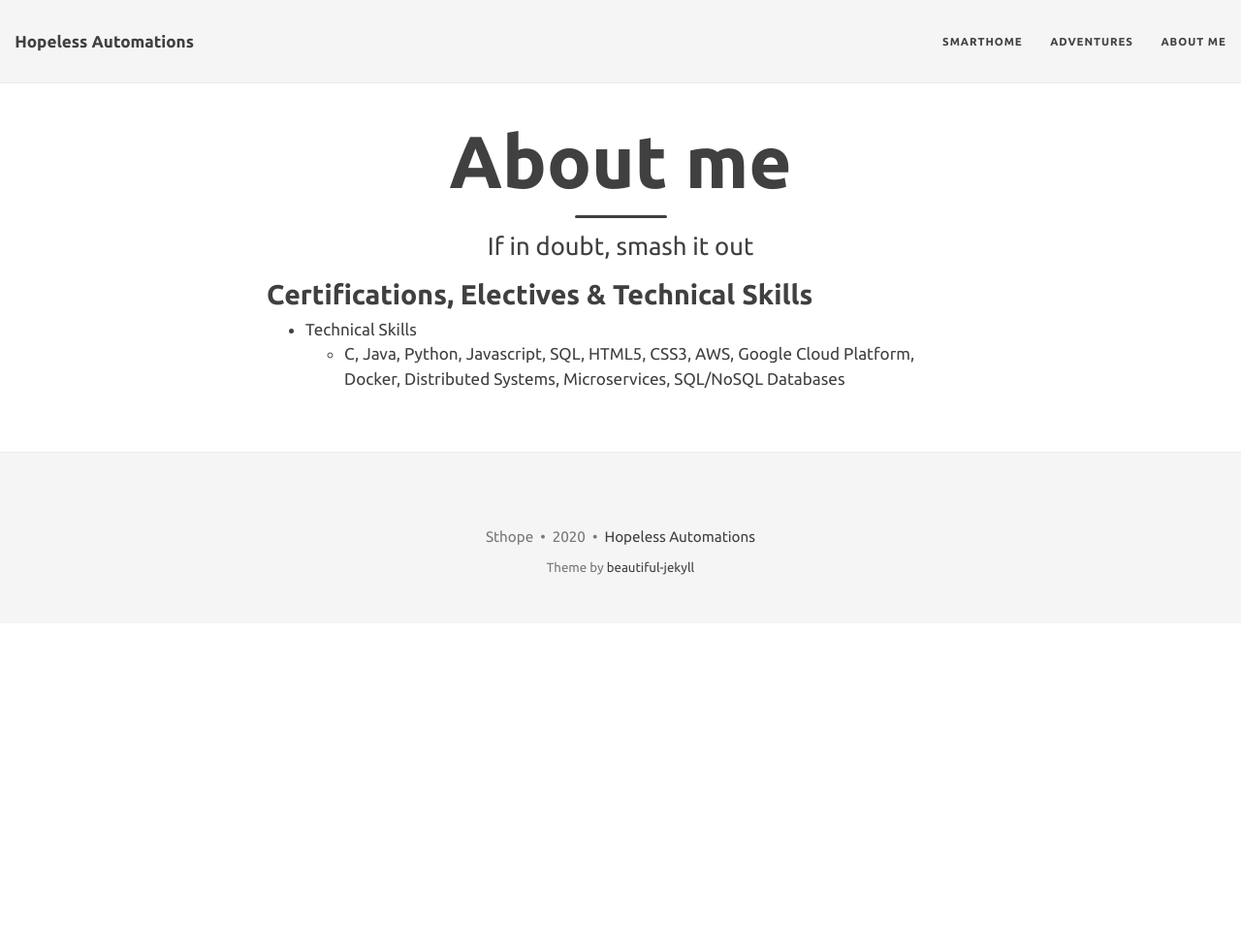
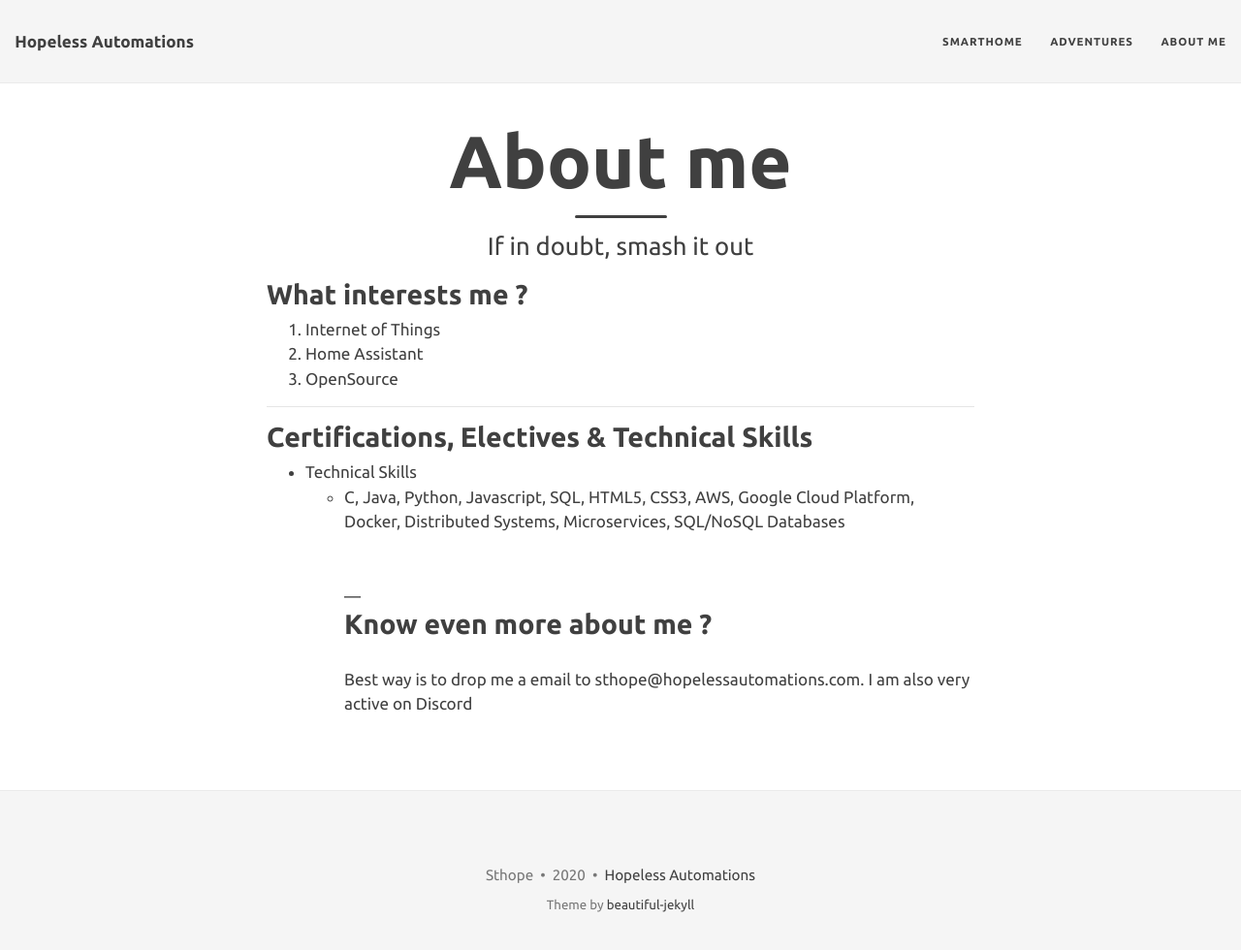
Before and after one commit to hopelessautomations/HopelessAutomations, a Jekyll site: the page built from HopelessAutomations/aboutme.md, in a window 1280 px wide and 992 px high. Shown: the top 980 px of the window at 97% size. Built offline with Jekyll 4.4.1, drawn with Linux system fonts in a browser that asks for light colours; nearby versions of some CDN libraries.

Commit message:
Initial commit

```diff
--- a/HopelessAutomations/aboutme.md
+++ b/HopelessAutomations/aboutme.md
@@ -5,7 +5,21 @@ subtitle: If in doubt, smash it out
 permalink: /aboutme.html
 ---
 
+## What interests me ?
+<ol>
+  <li>Internet of Things</li>
+  <li>Home Assistant</li>
+  <li>OpenSource</li>
+</ol>
+
+---
 ## Certifications, Electives & Technical Skills
 
 * Technical Skills
     * C, Java, Python, Javascript, SQL, HTML5, CSS3, AWS, Google Cloud Platform, Docker, Distributed Systems, Microservices, SQL/NoSQL Databases
+<br>
+<br>
+<br>
+---
+## Know even more about me ?
+Best way is to drop me a email to sthope@hopelessautomations.com. I am also very active on Discord
```
Also changed, not shown: _smarthome/xiaomi/xiaomi_zigbee_reed.md (added, +6 -0 lines), assets/img/xiaomi_window.jpg (added), assets/img/zigbeepower.jpg (added).
